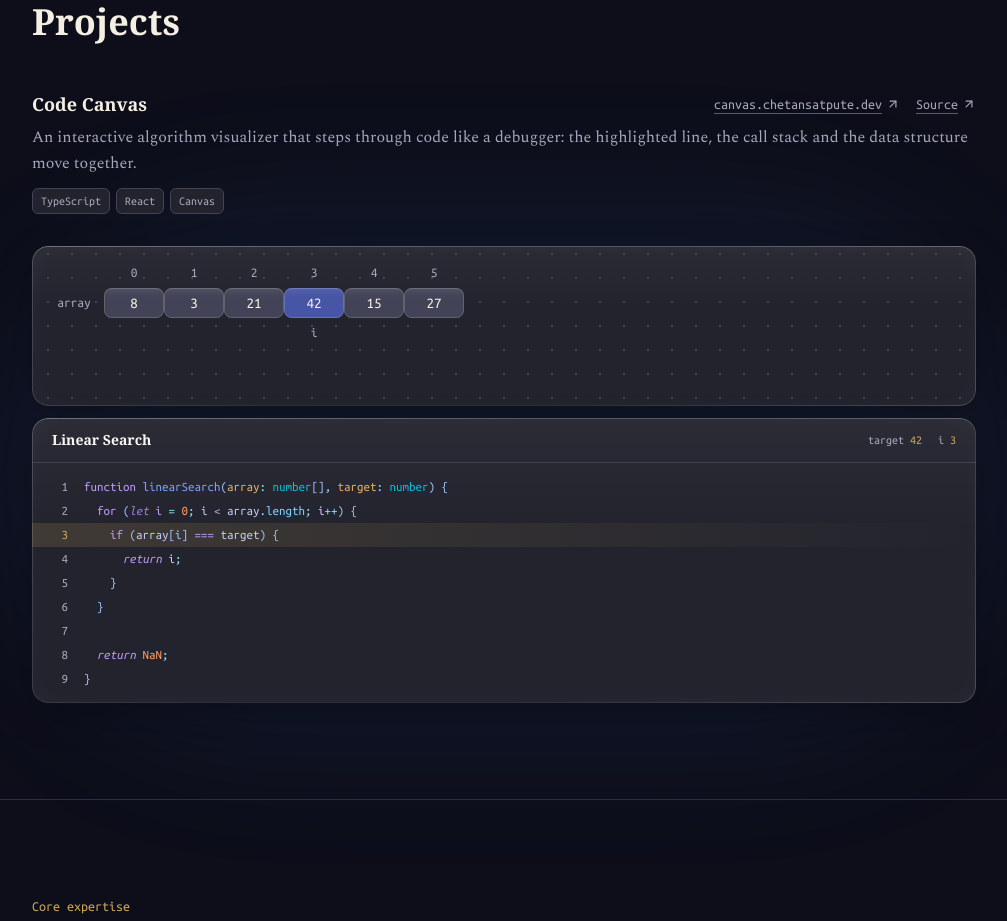
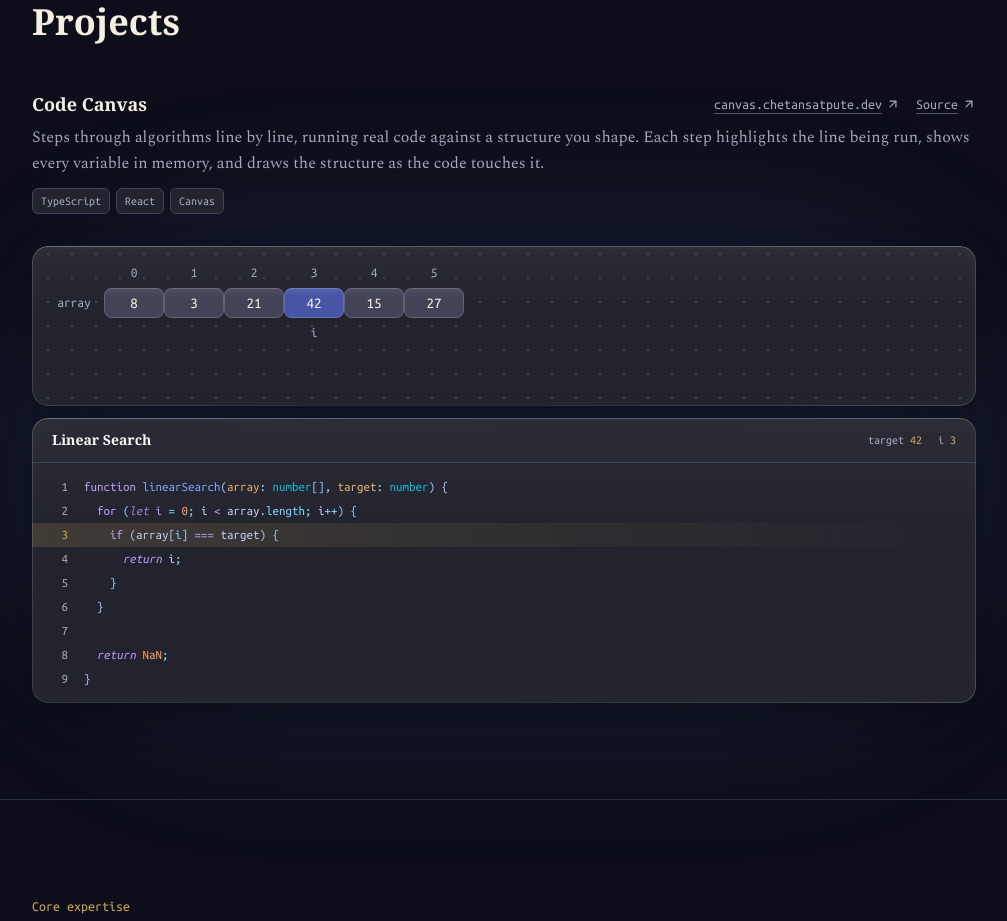
Before and after one commit to chetan-satpute/chetan-satpute, a React (Vite) app: page / in a window 1280 px wide. Shown: the part 1920-2841 px from the top of the page, without its empty margins (136-1143 px from the left). Built offline with nearby package versions, Linux system fonts and the light colour scheme; a web font is replaced by a local one.

Commit message:
docs(projects): reframe the code canvas description

```diff
--- a/src/content.ts
+++ b/src/content.ts
@@ -182,7 +182,7 @@ export const skills: Skill[] = [
 export const projects: Project[] = [
   {
     title: 'Code Canvas',
-    line: 'An interactive algorithm visualizer that steps through code like a debugger: the highlighted line, the call stack and the data structure move together.',
+    line: 'Steps through algorithms line by line, running real code against a structure you shape. Each step highlights the line being run, shows every variable in memory, and draws the structure as the code touches it.',
     tags: ['TypeScript', 'React', 'Canvas'],
     links: [
       {
```
